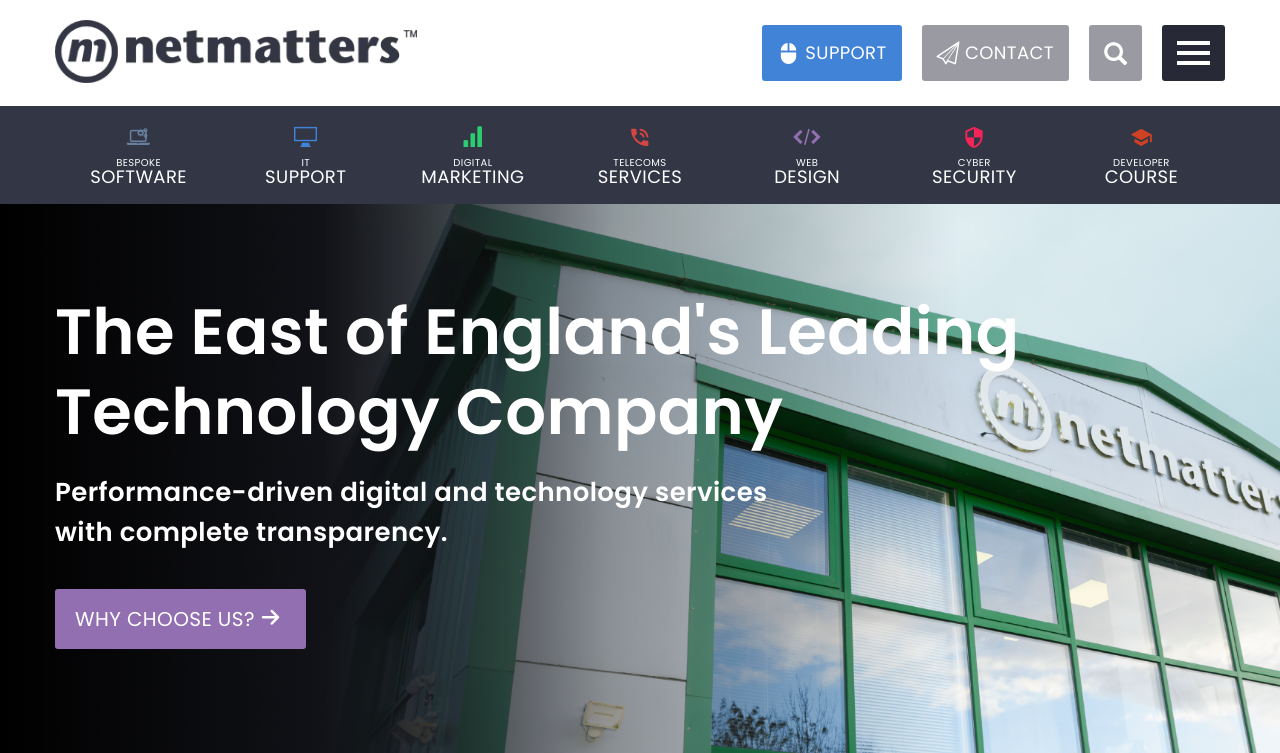
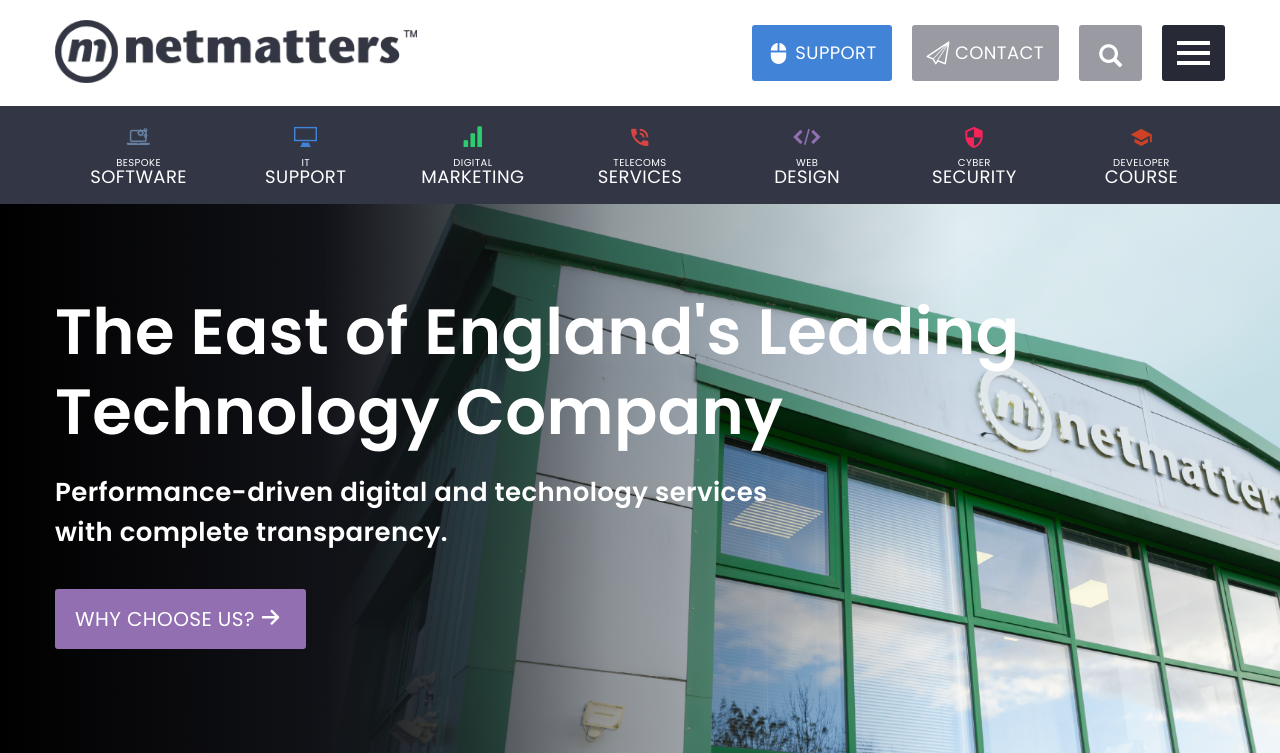
Before and after one commit to GeoffSG/netmatters-study, a PHP site: page / in a window 1280 px wide. Shown: the top 753 px of the page. Run offline with PHP 8.4, Linux system fonts and the light colour scheme; some web fonts are replaced.

Commit message:
Fixed styles for large search button

```diff
--- a/css/application.css
+++ b/css/application.css
@@ -3696,7 +3696,18 @@ footer {
   }
 }
 .form-search-button {
+  position: relative;
+  right: 0;
+  outline: none;
+  padding: 7px 20px 3px;
+  height: 56px;
+  font-size: 1.063rem;
+  border-radius: 3px;
+  border: none;
+  vertical-align: bottom;
   background-color: #999aa2;
+  color: #ffffff;
+  font-size: 23px;
 }
 .form-search-button:hover {
   background-color: #7e808a;
@@ -3713,31 +3724,6 @@ footer {
   font-size: 20px;
   color: #272936;
 }
-@media (min-width: 768px) {
-  .form-search-button-mob {
-    position: relative;
-    right: 0;
-    outline: none;
-    padding: 7px 20px 3px;
-    height: 56px;
-    font-size: 1.063rem;
-    border-radius: 3px;
-    border: none;
-    vertical-align: bottom;
-    background-color: #999aa2;
-    color: #ffffff;
-    font-size: 23px;
-  }
-  .form-search-button-mob:hover {
-    background-color: #7e808a;
-  }
-}
-@media (min-width: 1260px) {
-  .form-search-button-mob {
-    position: absolute;
-    border-radius: 0 3px 3px 0;
-  }
-}
 
 .slideshow {
   position: relative;
--- a/scss/components/_search.scss
+++ b/scss/components/_search.scss
@@ -31,8 +31,20 @@
             }
         }
     }
+
     &-button {
+        position: relative;
+        right: 0;
+        outline: none;
+        padding: 7px 20px 3px;
+        height: 56px;
+        font-size: 1.063rem;
+        border-radius: 3px;
+        border: none;
+        vertical-align: bottom;
         background-color: $grey-l;
+        color: $white;
+        font-size: 23px;
         &:hover {
             background-color: darken($grey-l, 10%);
         }
@@ -49,27 +61,5 @@
         cursor: pointer;
         font-size: em(20px);
         color: $grey-d;
-
-        @include mq('md') {
-            position: relative;
-            right: 0;
-            outline: none;
-            padding: 7px 20px 3px;
-            height: 56px;
-            font-size: 1.063rem;
-            border-radius: 3px;
-            border: none;
-            vertical-align: bottom;
-            background-color: $grey-l;
-            color: $white;
-            font-size: 23px;
-            &:hover {
-                background-color: darken($grey-l, 10%);
-            }
-        }
-        @include mq('xl') {
-            position: absolute;
-            border-radius: 0 3px 3px 0;
-        }
     }
 }
```
Also changed, not shown: 1 other file.
